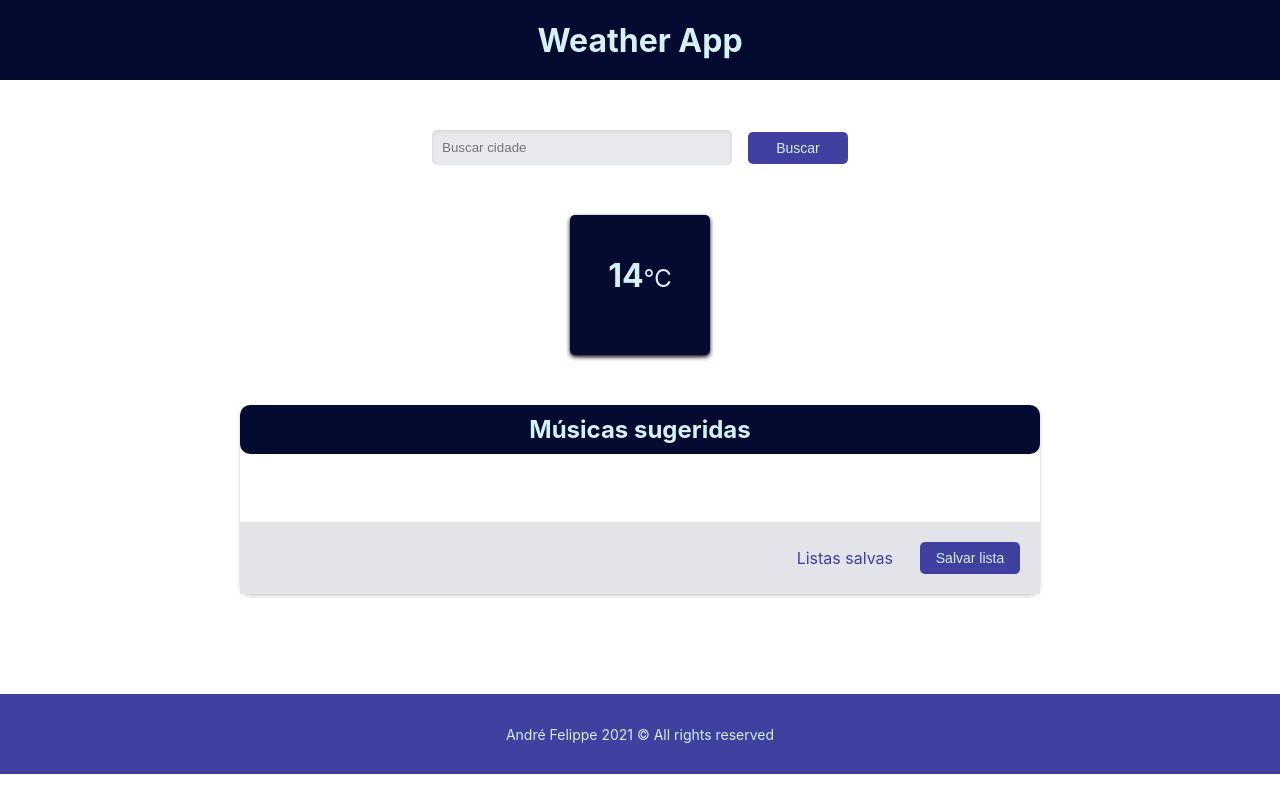
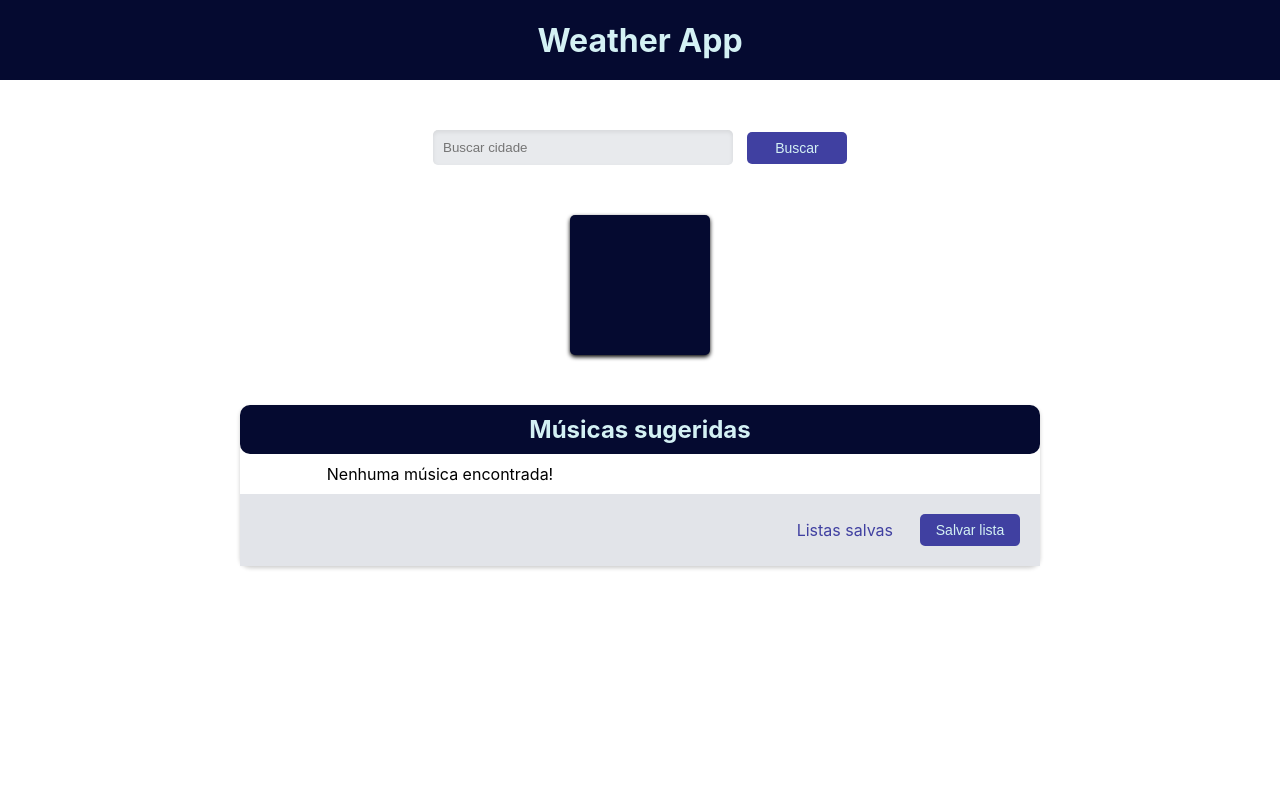
Before and after one commit to afpp3/weather-music, a Next.js app: page / in a window 1280 px wide. Shown: the top 800 px of the page. Built offline with nearby package versions, Linux system fonts and the light colour scheme.

Commit message:
Create Home page

```diff
--- a/src/pages/index.tsx
+++ b/src/pages/index.tsx
@@ -1,5 +1,11 @@
+import { MusicsProvider } from 'contexts/MusicContext'
+
 import Home from 'template/Home'
 
 export default function Index() {
-  return <Home />
+  return (
+    <MusicsProvider>
+      <Home />
+    </MusicsProvider>
+  )
 }
--- a/src/template/Home/index.tsx
+++ b/src/template/Home/index.tsx
@@ -1,31 +1,55 @@
+import React, { useContext, useState } from 'react'
+
 import Button from 'components/Button'
 import Header from 'components/Header'
 import InputText from 'components/InputText'
-import MusicList from 'components/MusicList'
+import MusicList, { Music } from 'components/MusicList'
 import WeatherCard from 'components/WeatherCard'
 
-import musics from 'components/MusicList/mock'
+import { MusicContext } from 'contexts/MusicContext'
 
 import * as S from './styles'
 import Footer from 'components/Footer'
 
-const Home = () => (
+export type HomeTemplateProps = {
+  weather: string
+  musics: Music[]
+}
+
+const Home = () => {
+  const [query, setQuery] = useState('')
+  const { getWeather, error, weather, city, musics, saveMusicList } =
+    useContext(MusicContext)
+
+  const handleSubmit = (event: React.FormEvent<HTMLFormElement>) => {
+    event.preventDefault()
+    getWeather(query)
+  }
+
+  return (
     <>
       <Header title="Weather App" />
       <S.Container>
-      <S.SearchSection>
-        <InputText placeholder="Buscar cidade" />
+        <S.SearchSection onSubmit={handleSubmit}>
+          <InputText
+            placeholder="Buscar cidade"
+            error={error}
+            value={query}
+            onChange={(event) => setQuery(event.target.value)}
+            required
+          />
           <Button>Buscar</Button>
         </S.SearchSection>
 
         <S.WeatherSection>
-        <WeatherCard weather="14" description="Nublado" />
+          <WeatherCard weather={weather} city={city} />
         </S.WeatherSection>
 
-      <MusicList musics={musics} />
+        <MusicList musics={musics} onSave={saveMusicList} />
       </S.Container>
       <Footer />
     </>
   )
+}
 
 export default Home
--- a/src/template/Home/styles.ts
+++ b/src/template/Home/styles.ts
@@ -1,11 +1,10 @@
 import styled from 'styled-components'
 
-import * as InputStyles from 'components/InputText/styles'
-
 export const Container = styled.section`
-  max-width: 90vw;
+  max-width: 85vw;
   margin-left: auto;
   margin-right: auto;
+  height: 100vh;
 `
 
 export const Sections = styled.section`
@@ -16,15 +15,13 @@ export const Sections = styled.section`
 `
 
 export const SearchSection = styled.form`
-  ${InputStyles.Input} {
-    margin-right: 1.6rem;
-  }
-
   margin-top: 5rem;
   margin-bottom: 5rem;
   display: flex;
   align-items: center;
   justify-content: center;
+  flex-wrap: wrap;
+  gap: 1.4rem;
 `
 
 export const WeatherSection = styled(Sections)``
```
Lines whose indentation alone changed are shown as unchanged.
